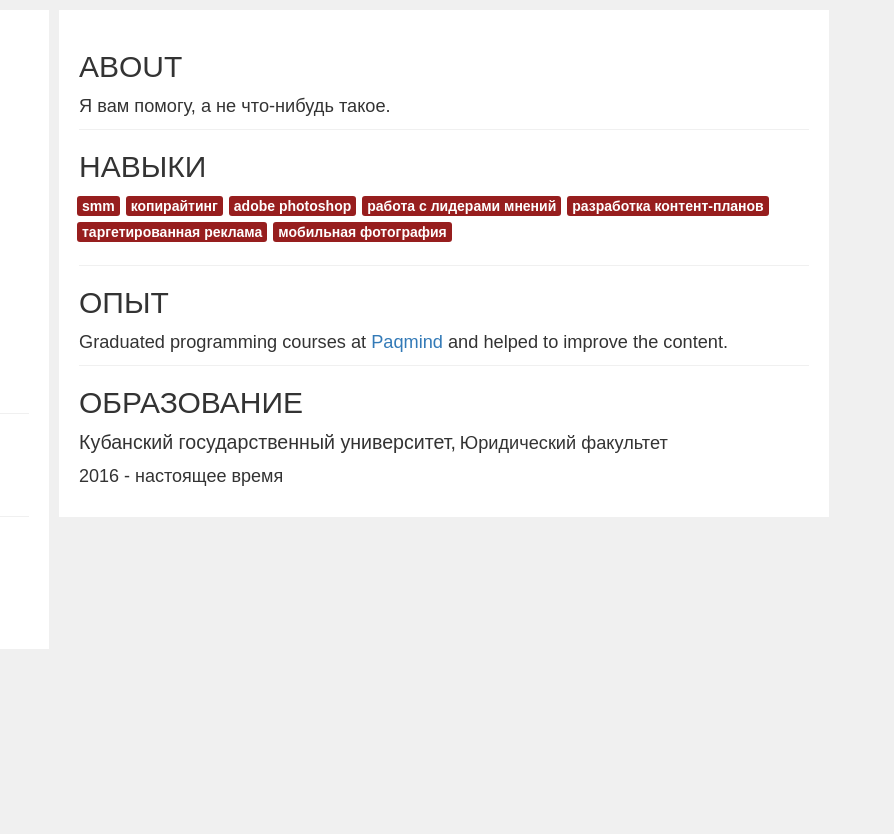
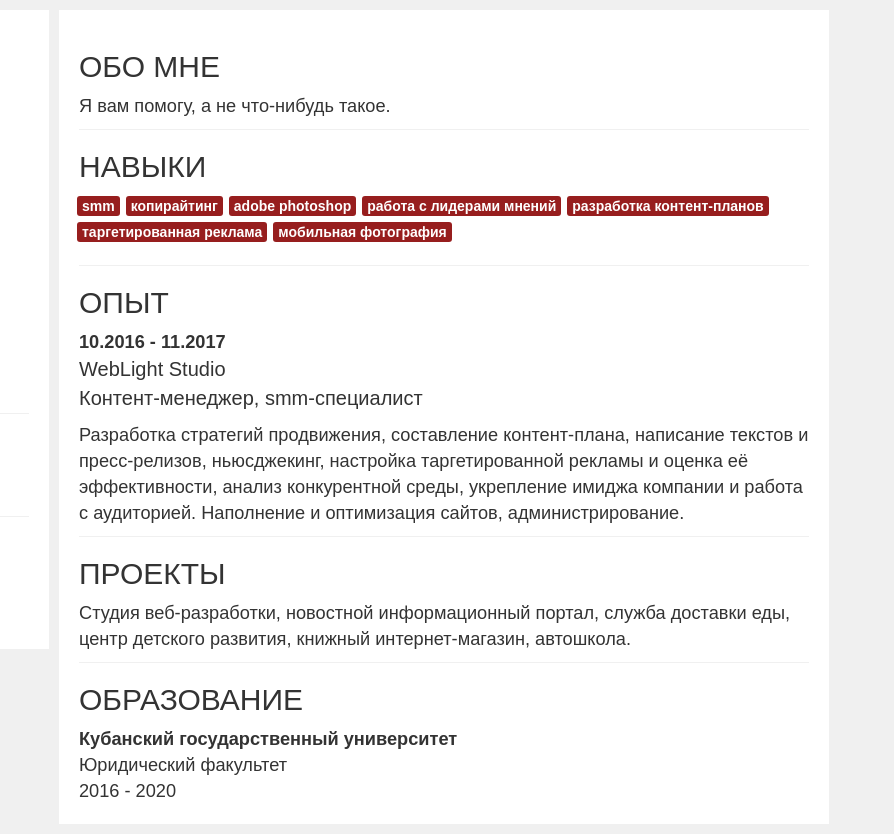
Before and after one commit to skincree/resume, a React app: page / in a window 1280 px wide. Shown: the full height of the page, 386-1280 px from the left. Before the commit the page ends 800 px from the top, so only its background shows below. Built offline with nearby package versions, Linux system fonts and the light colour scheme.

Commit message:
projects added

```diff
--- a/src/components/About.js
+++ b/src/components/About.js
@@ -3,7 +3,7 @@ import  React from 'react'
 const About = props => {
   return (
     <section className="about">
-      <h2 className="text-uppercase">About</h2>
+      <h2 className="text-uppercase">Обо мне</h2>
       <div className="about-text text">{props.aboutData}</div>
     </section>
   )
--- a/src/components/Education.js
+++ b/src/components/Education.js
@@ -4,8 +4,9 @@ const Education = props => {
   const getEducation = props.educationData.map((item, index) => {
     return (
       <div key={index}>
-        <span className="institution">{item.institution},</span> <span className="text">{item.area}</span>
-        <h4>{item.studyDate}</h4>
+        <strong><div className="institution">{item.institution}</div></strong>
+        <div className="text">{item.area}</div>
+        <div className="text">{item.studyDate}</div>
       </div>
     )
   })
--- a/src/components/Experience.js
+++ b/src/components/Experience.js
@@ -5,7 +5,13 @@ const Experience = props => {
   return (
     <section className="experience">
       <h2 className="text-uppercase">Опыт</h2>
-      <div className="expirience-text text" dangerouslySetInnerHTML={{__html:experience}}></div>
+      <div className="expirience-text text">
+        <div><strong>{experience[0].year}</strong></div>
+        <div className="tags">{experience[0].place}</div>
+        <div className="tags">{experience[0].position}</div>
+        <div className="divid"></div>
+        <div>{experience[0].obligations}</div>
+      </div>
     </section>
   )
 }
--- /dev/null
+++ b/src/components/Projects.js
@@ -0,0 +1,11 @@
+import React from 'react'
+
+const Projects = props => {
+  const projects = props.projectsData
+  return (<div>
+    <h2 className="text-uppercase">Проекты</h2>
+    <div className="text">{projects}</div>
+  </div>)
+}
+
+export default Projects
--- a/src/components/Root.js
+++ b/src/components/Root.js
@@ -2,13 +2,14 @@ import React from 'react'
 import Skills from './Skills'
 import About from './About'
 import Profile from './Profile'
+import Projects from './Projects'
 import Experience from './Experience'
 import Education from './Education'
 import "bootstrap/dist/css/bootstrap.css"
 import '../styles/Layout.css'
 
 const Root = props => {
-  const {main, about, skills, experience, education} = props.profile
+  const {main, about, skills, experience, education, projects} = props.profile
   return <div className="container">
     <div className="row">
       <aside className="col-md-4">
@@ -24,6 +25,8 @@ const Root = props => {
           <div className="divider"></div>
           <Experience experienceData={experience}/>
           <div className="divider"></div>
+          <Projects projectsData={projects}/>
+          <div className="divider"></div>
           <Education educationData={education}/>
         </div>
       </main>
--- a/src/resume.json
+++ b/src/resume.json
@@ -28,7 +28,15 @@
     ]
   },
   "about": "Я вам помогу, а не что-нибудь такое.",
-  "experience": "Graduated programming courses at <a href=\"http://paqmind.com/\">Paqmind</a> and helped to improve the content.",
+  "experience": [
+    {
+      "year": "10.2016 - 11.2017",
+      "place": "WebLight Studio",
+      "position": "Контент-менеджер, smm-специалист",
+      "obligations": "Разработка стратегий продвижения, составление контент-плана, написание текстов и пресс-релизов, ньюсджекинг, настройка таргетированной рекламы и оценка её эффективности, анализ конкурентной среды, укрепление имиджа компании и работа с аудиторией. Наполнение и оптимизация сайтов, администрирование."
+    }
+  ],
+  "projects": "Студия веб-разработки, новостной информационный портал, служба доставки еды, центр детского развития, книжный интернет-магазин, автошкола.",
   "skills": [
     {
       "keywords": [
@@ -47,7 +55,7 @@
       "institution": "Кубанский государственный университет",
       "area": "Юридический факультет",
       "studyType": "Бакалавриат",
-      "studyDate": "2016 - настоящее время"
+      "studyDate": "2016 - 2020"
     }
   ]
 }
--- a/src/styles/Layout.css
+++ b/src/styles/Layout.css
@@ -21,6 +21,10 @@ aside .inner, main .inner {
   padding: 10px 20px 0px 20px;
   border-bottom: 1px solid #f0f0f0;
   margin-bottom: 20px;
+}
+
+.divid {
+  height: 10px;
 }
 
 .links {
@@ -56,7 +60,11 @@ contact-links {
 }
 
 .institution {
-  font-size: 1.4em;
+  font-size: 1.3em;
+}
+
+.tags {
+  font-size: 1.1em;
 }
 
 .skills-list li {
```
